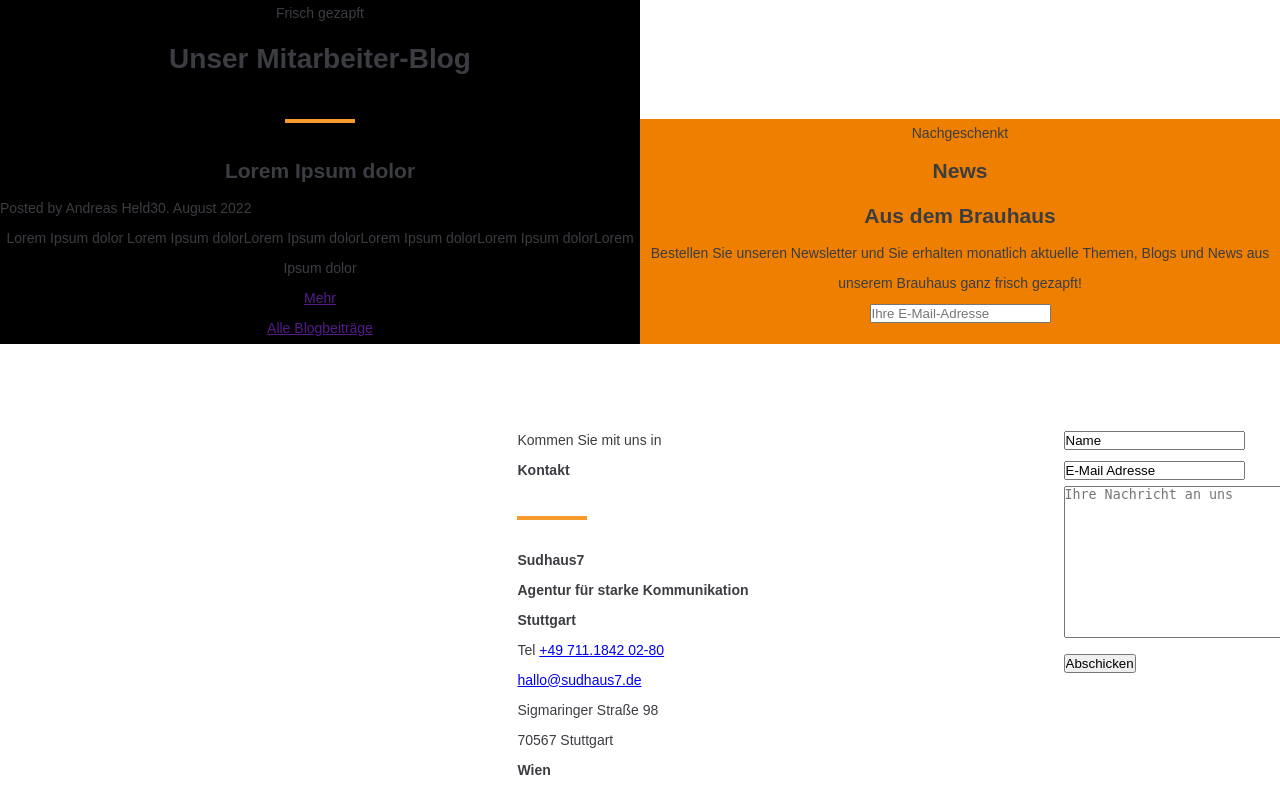
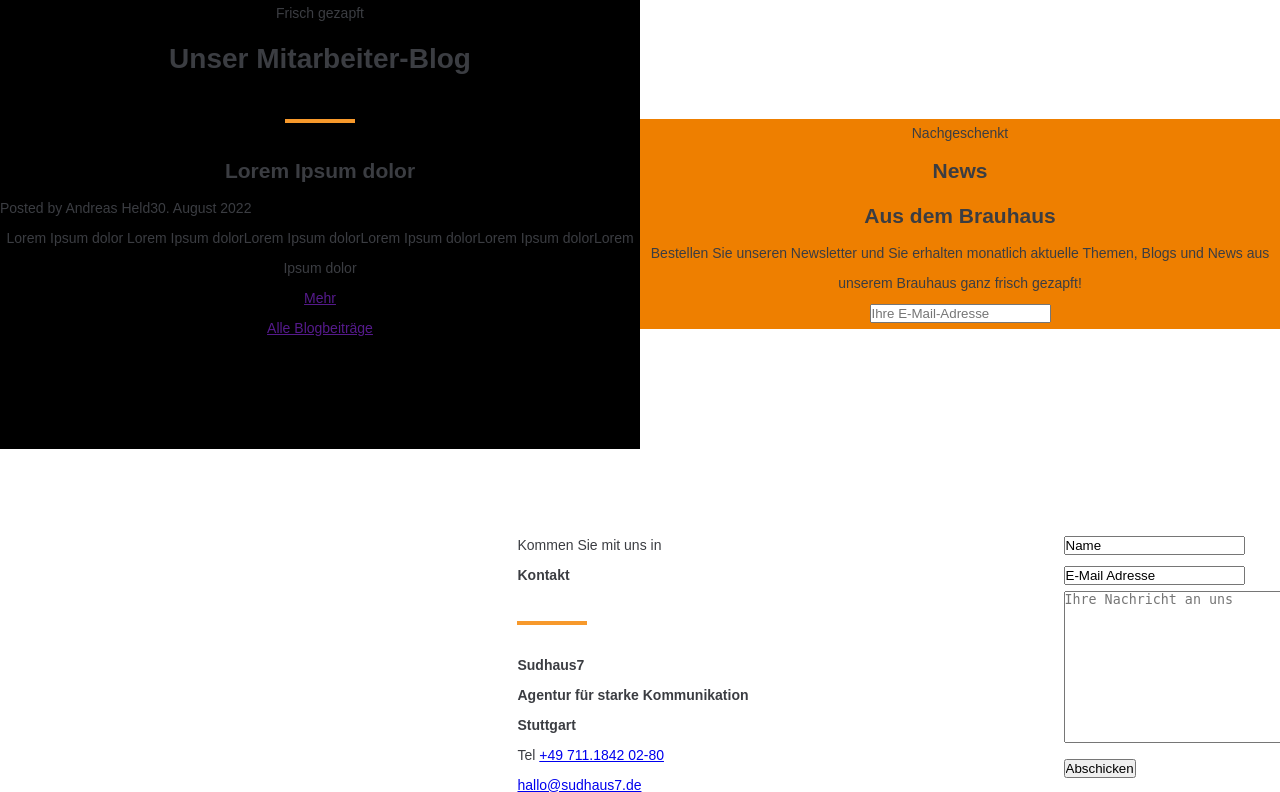
Before and after one commit to Zero8473/sudhaus7stat, a PHP site: page / in a window 1280 px wide; the page is wider, and only the part inside the window is pictured. Shown: the part 4187-4979 px from the top of that part. Run offline with PHP 8.4, Linux system fonts and the light colour scheme; style sheets or scripts are compiled from the project's sources; some web fonts are replaced.

Commit message:
added margin at the bottom of newsletter block

```diff
--- a/htdocs/css/news.scss
+++ b/htdocs/css/news.scss
@@ -14,6 +14,7 @@
     width: 50%;
     background-color: var(--background-color1);
     margin-top: 120px;
+    margin-bottom: 120px;
   }
 
 }
```
